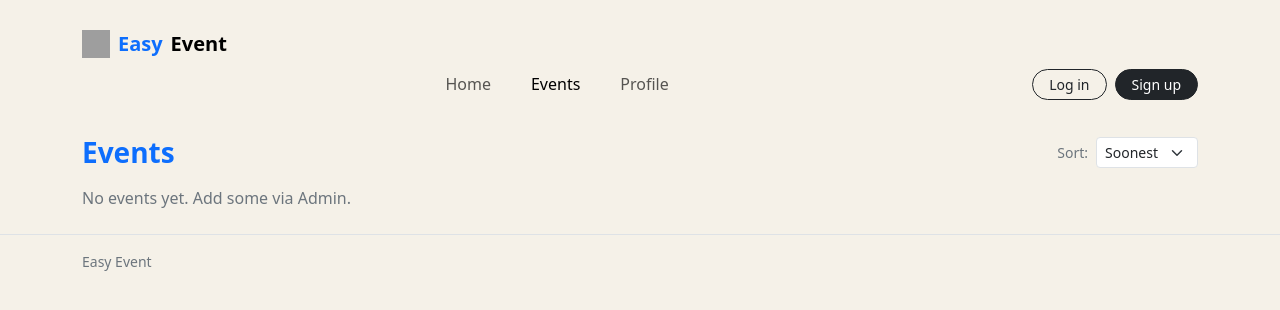
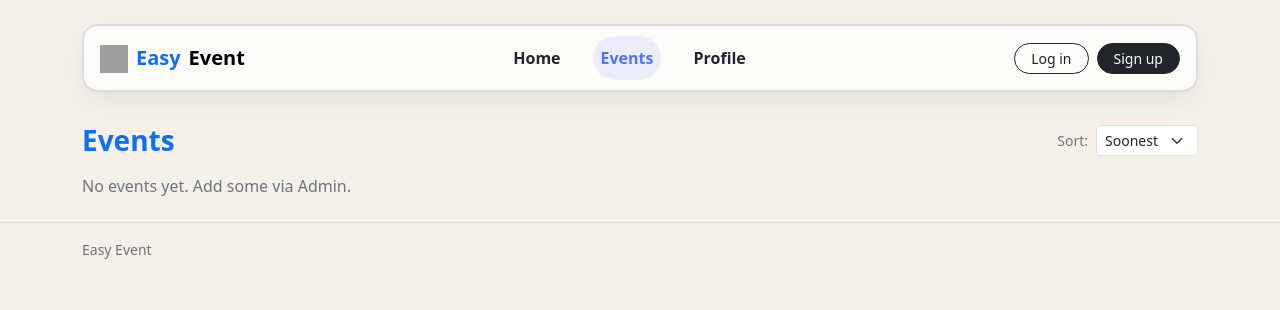
Before and after one commit to grebennikoovaa/event-booking-mini, a Django app: page /events/ in a window 1280 px wide. Shown: the top 310 px of the page. Run offline with Django 4.2, Linux system fonts and the light colour scheme; data that the repository does not hold is empty; grey boxes are pictures that could not be loaded.

Commit message:
updated header of all pages

```diff
--- /dev/null
+++ b/static/css/site.css
@@ -0,0 +1,42 @@
+
+body.bg-light{
+  background: #f5f1e8 !important;
+}
+
+
+.nav-card{
+  width: 100%;
+  background: rgba(255,255,255,0.75);
+  border: 2px solid #d9dbe3;
+  border-radius: 16px;
+  padding: 10px 16px;
+  box-shadow: 0 10px 28px rgba(0,0,0,0.06);
+  backdrop-filter: blur(6px);
+  display: flex;
+  align-items: center;
+}
+
+.navbar .nav-link{
+  color: #1e2432;
+  font-weight: 600;
+  padding: 10px 12px;
+  border-radius: 999px;
+}
+
+.navbar .nav-link.active{
+  color: #4c74ff;
+  background: rgba(76,116,255,0.10);
+}
+
+
+.navbar-brand{
+  display:flex;
+  align-items:center;
+  padding:0;
+  margin:0;
+  line-height:1;
+}
+.navbar-brand img{
+  display:block;
+  margin-top:2px;
+}
--- a/templates/base.html
+++ b/templates/base.html
@@ -6,7 +6,7 @@
   <meta name="viewport" content="width=device-width, initial-scale=1">
   <title>{% block title %}Easy Event{% endblock %}</title>
   <link href="https://cdn.jsdelivr.net/npm/bootstrap@5.3.3/dist/css/bootstrap.min.css" rel="stylesheet">
-
+  <link rel="stylesheet" href="{% static 'css/site.css' %}">
   {% block extra_head %}{% endblock %}
 </head>
 
```
